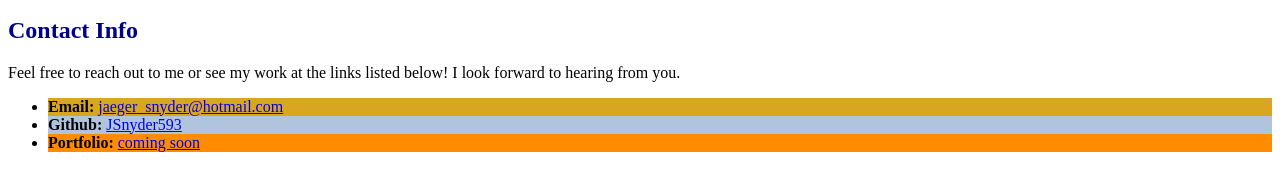
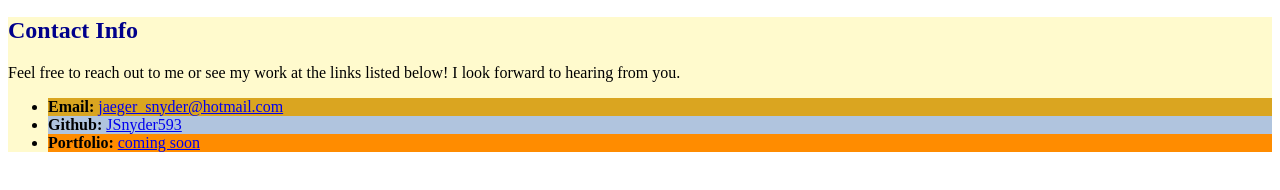
Before and after one commit to JSnyder593/first-day-repo, a plain HTML site: page index.html in a window 1280 px wide. Shown: the part 504-694 px from the top of the page. Drawn offline with Linux system fonts and the light colour scheme.

Commit message:
reformat css elements on the page

```diff
--- a/index.html
+++ b/index.html
@@ -25,6 +25,7 @@
       </p>
     </section>
 
+    <section class="lesson">
       <h2 class="title">Contact Info</h2>
         <p>Feel free to reach out to me or see my work at the links listed below! I look forward to hearing from you.</p>
 
@@ -34,5 +35,6 @@
             <li id="github"><strong>Github: </strong> <a href="https://github.com/JSnyder593" target="_blank">JSnyder593</a></li>
             <li id="portfolio"><strong>Portfolio:</strong> <a href=#>coming soon</p></a>
           </ul>
+    </section>
   </body>
 </html>
```
